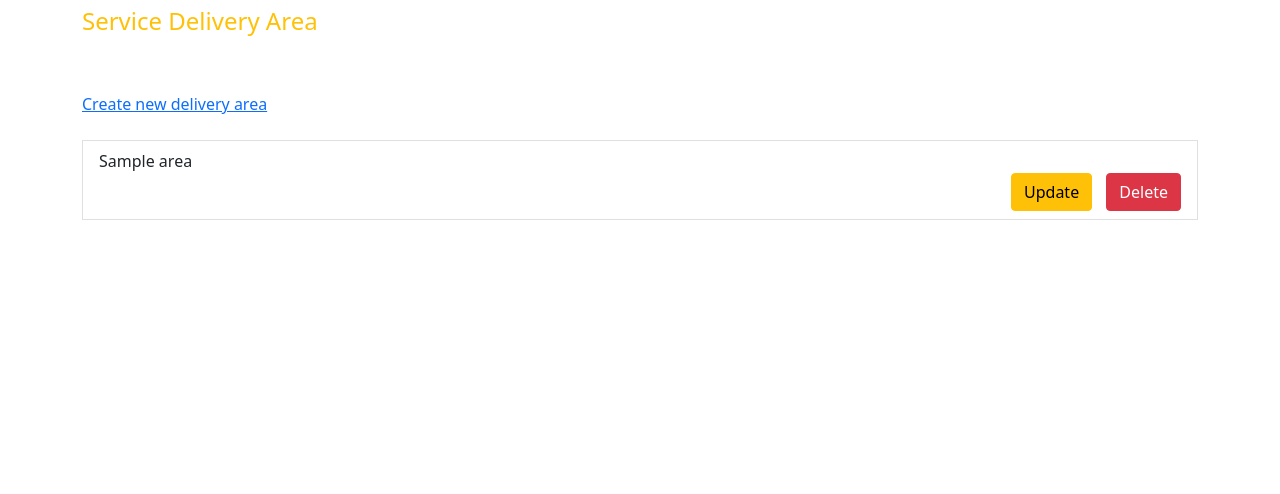
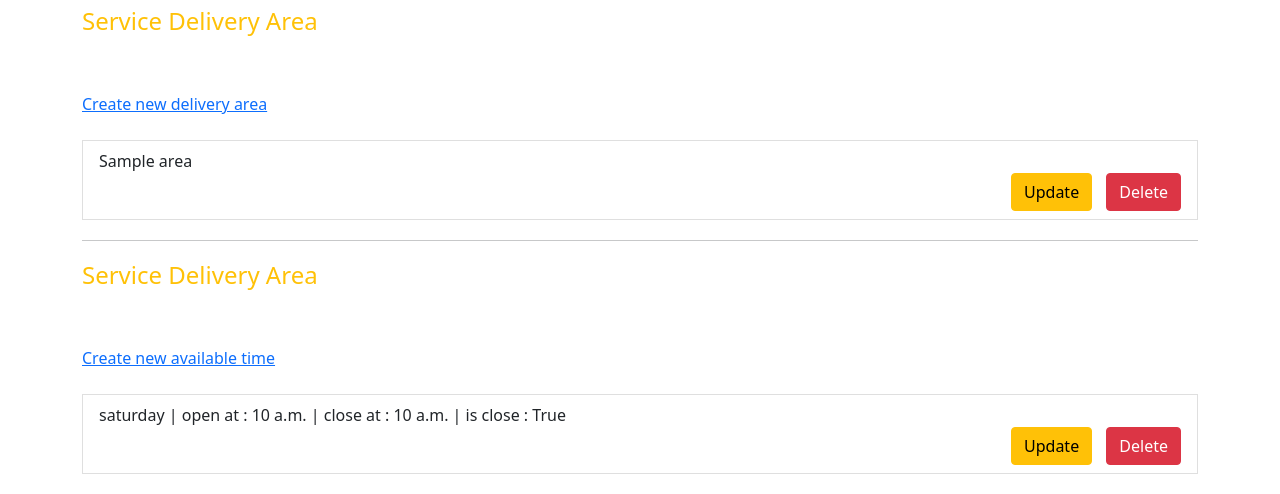
Before and after one commit to jamedadi/yummy, a Django app: template service/templates/service/detail.html in a window 1280 px wide. Shown: the part 950-1444 px from the top of the page. Before the commit the page ends 1170 px from the top, so only its background shows below. Run offline with Django 3.2, Linux system fonts and the light colour scheme; the template is opened without the code that fills it: values that come from a table or form of the project are taken from there, others are empty; tables that the repository leaves empty hold one stand-in row (values such as "Sample post"); parts of the project's set-up code (start-up, migrations or seed data) failed here and were passed over.

Commit message:
Style(service/templates): create service available time template

```diff
--- a/service/templates/service/detail.html
+++ b/service/templates/service/detail.html
@@ -70,5 +70,29 @@
                 {% endif %}
             {% endwith %}
         </div>
+        <hr>
+        <div class="available-time" style="margin-top: 20px; margin-bottom: 20px">
+            <h4 class="text-warning">Service Delivery Area</h4>
+            <br>
+            <br>
+            <a href="{% url 'service:available-time-create' service.pk %}"> Create new available time</a>
+            <br>
+            <br>
+            {% with availabletimes=service.available_times.all %}
+                {% if availabletimes %}
+                    {% for availabletime in availabletimes %}
+                        <li class="list-group-item">
+                            {{ availabletime.get_day_display }} | open at : {{ availabletime.open_time }} | close at
+                            : {{ availabletime.close_time }} | is close : {{ availabletime.is_close }}
+                            <div align="right">
+                                <a href="#" class="btn btn-warning" style="margin-right: 10px">Update</a>
+                                <a href="#" class="btn btn-danger">Delete</a>
+                            </div>
+                        </li>
+                    {% endfor %}
+
+                {% endif %}
+            {% endwith %}
+        </div>
     </div>
 {% endblock %}
```
Also changed, not shown: service/templates/service_available_time/create_update_form.html (added, +15 -0 lines).
